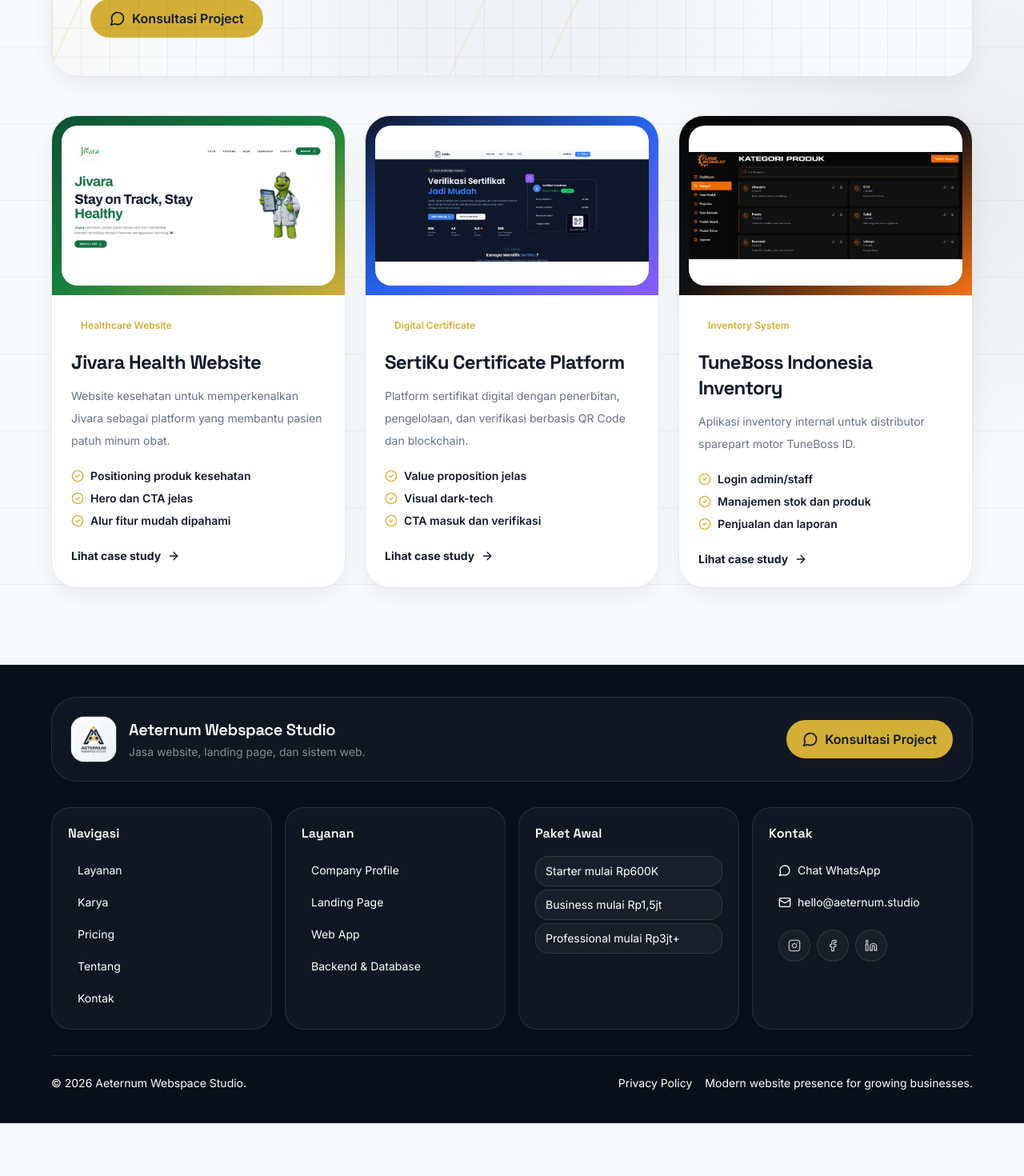
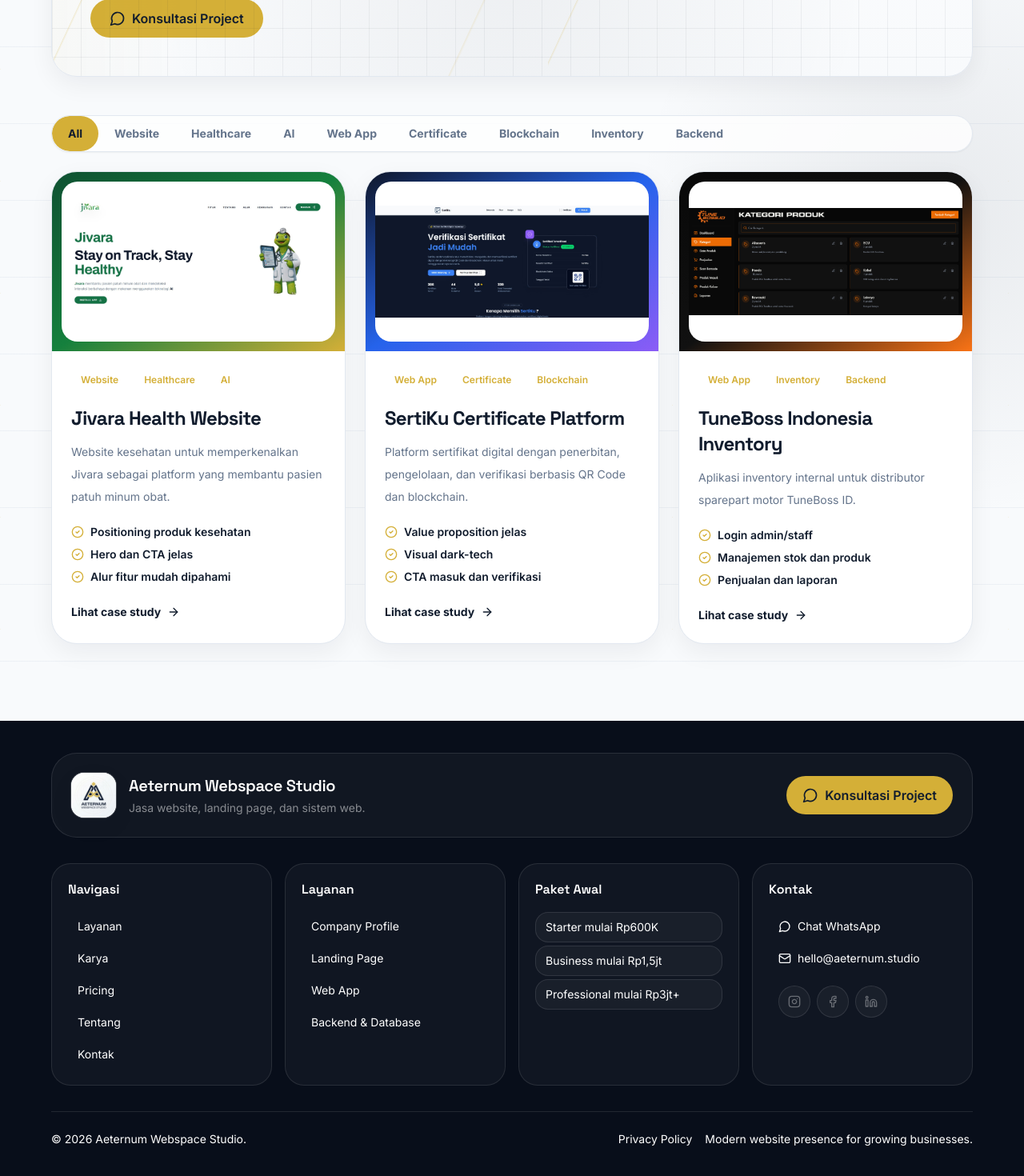
Before and after one commit to RamsNotes31/AeternumWebspaceStudio, a Next.js app: page /work in a window 1280 px wide. Shown: the part 614-2084 px from the top of the page at 80% size. Before the commit the page ends 2018 px from the top, so only its background shows below. Built offline with nearby package versions, Linux system fonts and the light colour scheme; no server answers.

Commit message:
Add portfolio filters and tracking hooks

```diff
--- a/app/contact/page.tsx
+++ b/app/contact/page.tsx
@@ -17,7 +17,7 @@
       description="Ceritakan jenis bisnis, tujuan website, referensi desain, fitur yang dibutuhkan, dan kisaran budget. Kami bantu arahkan menjadi scope yang jelas."
     >
       <section className="mx-auto mt-12 grid max-w-6xl gap-5 lg:grid-cols-[0.8fr_1.2fr]">
-        <a href={getWhatsAppUrl()} className="shine-card rounded-[2rem] border border-gold bg-gold p-7 text-navy shadow-ambient transition hover:-translate-y-1 hover:shadow-gold">
+        <a href={getWhatsAppUrl()} data-event="contact_whatsapp_click" className="shine-card rounded-[2rem] border border-gold bg-gold p-7 text-navy shadow-ambient transition hover:-translate-y-1 hover:shadow-gold">
           <MessageCircle className="h-8 w-8" />
           <h2 className="mt-5 font-display text-3xl font-bold tracking-[-0.04em]">Konsultasi via WhatsApp</h2>
           <p className="mt-4 text-sm leading-7 text-navy/70">Klik untuk membuka template pesan. Isi data singkat agar estimasi bisa diarahkan lebih cepat.</p>
--- a/app/pricing/page.tsx
+++ b/app/pricing/page.tsx
@@ -27,7 +27,7 @@
               <h2 className="font-display text-xl font-bold text-navy">{item.name}</h2>
               <p className="mt-5 font-display text-2xl font-bold text-ink">{item.price}</p>
               <p className="mt-4 text-sm leading-7 text-slateText">{item.target}</p>
-              <a href={getWhatsAppUrl(`Halo Aeternum, saya ingin konsultasi paket ${item.name}.\nNama:\nBisnis:\nKebutuhan website:\nBudget:`)} className={`mt-7 inline-flex min-h-11 w-full items-center justify-center gap-2 rounded-full px-4 text-sm font-semibold transition hover:-translate-y-0.5 ${featured ? "bg-gold text-navy hover:shadow-gold" : "border border-borderLight text-navy hover:border-gold hover:text-gold"}`}>
+              <a href={getWhatsAppUrl(`Halo Aeternum, saya ingin konsultasi paket ${item.name}.\nNama:\nBisnis:\nKebutuhan website:\nBudget:`)} data-event="pricing_page_whatsapp_click" data-package={item.name} className={`mt-7 inline-flex min-h-11 w-full items-center justify-center gap-2 rounded-full px-4 text-sm font-semibold transition hover:-translate-y-0.5 ${featured ? "bg-gold text-navy hover:shadow-gold" : "border border-borderLight text-navy hover:border-gold hover:text-gold"}`}>
                 <MessageCircle className="h-4 w-4" />
                 Konsultasi di WA
               </a>
--- a/app/work/page.tsx
+++ b/app/work/page.tsx
@@ -1,8 +1,6 @@
 import type { Metadata } from "next";
-import Image from "next/image";
-import Link from "next/link";
-import { ArrowRight, CheckCircle2 } from "lucide-react";
 import { PageHero } from "@/components/sections/page-hero";
+import { ProjectFilterGrid } from "@/components/sections/project-filter-grid";
 import { projects } from "@/content/site";
 
 export const metadata: Metadata = {
@@ -17,34 +15,7 @@
       title="Contoh arah hasil kerja: website bisnis, landing page, dan sistem internal."
       description="Portfolio Aeternum dibangun untuk menunjukkan cara kami menerjemahkan kebutuhan bisnis menjadi tampilan, sistem, dan alur produk digital yang siap digunakan."
     >
-      <section className="mx-auto mt-12 grid max-w-6xl gap-6 lg:grid-cols-3">
-        {projects.map((project) => (
-          <article key={project.slug} className="shine-card overflow-hidden rounded-[2rem] border border-borderLight bg-white shadow-ambient transition hover:-translate-y-1 hover:border-gold/45">
-            <div className={`relative h-56 bg-gradient-to-br ${project.tone} p-3`}>
-              <div className="relative h-full overflow-hidden rounded-[1.25rem] bg-white">
-                <Image src={project.image} alt={`${project.title} screenshot`} fill sizes="(min-width: 1024px) 360px, 100vw" className="object-contain object-center" />
-              </div>
-            </div>
-            <div className="p-6">
-              <span className="rounded-full bg-gold/12 px-3 py-1 text-xs font-semibold text-gold">{project.label}</span>
-              <h2 className="mt-5 font-display text-2xl font-bold tracking-[-0.03em] text-navy">{project.title}</h2>
-              <p className="mt-3 text-sm leading-7 text-slateText">{project.summary}</p>
-              <div className="mt-5 grid gap-2">
-                {project.highlights.slice(0, 3).map((item) => (
-                  <p key={item} className="flex items-center gap-2 text-sm font-semibold text-navy">
-                    <CheckCircle2 className="h-4 w-4 text-gold" />
-                    {item}
-                  </p>
-                ))}
-              </div>
-              <Link href={project.detailHref} className="mt-6 inline-flex items-center gap-2 text-sm font-bold text-navy transition hover:text-gold">
-                Lihat case study
-                <ArrowRight className="h-4 w-4" />
-              </Link>
-            </div>
-          </article>
-        ))}
-      </section>
+      <ProjectFilterGrid projects={projects} />
     </PageHero>
   );
 }
--- a/components/layout/footer.tsx
+++ b/components/layout/footer.tsx
@@ -7,9 +7,9 @@
 const services = ["Company Profile", "Landing Page", "Web App", "Backend & Database"];
 const packages = ["Starter mulai Rp600K", "Business mulai Rp1,5jt", "Professional mulai Rp3jt+"];
 const socials = [
-  { label: "Instagram", href: "https://instagram.com/aeternum.studio", icon: Instagram },
-  { label: "Facebook", href: "https://facebook.com/aeternum.studio", icon: Facebook },
-  { label: "LinkedIn", href: "https://linkedin.com/company/aeternum-studio", icon: Linkedin },
+  { label: "Instagram segera hadir", icon: Instagram },
+  { label: "Facebook segera hadir", icon: Facebook },
+  { label: "LinkedIn segera hadir", icon: Linkedin },
 ];
 
 export function Footer() {
@@ -35,6 +35,7 @@
 
           <a
             href={getWhatsAppUrl()}
+            data-event="footer_top_whatsapp_click"
             className="inline-flex min-h-12 items-center justify-center gap-2 rounded-full bg-gold px-5 font-semibold text-navy transition hover:-translate-y-0.5 hover:shadow-gold"
           >
             <MessageCircle className="h-5 w-5" />
@@ -69,7 +70,7 @@
           </FooterCard>
 
           <FooterCard title="Kontak">
-            <a href={getWhatsAppUrl()} className="flex items-center gap-2 rounded-2xl px-3 py-2 transition hover:bg-white/[0.06] hover:text-gold">
+            <a href={getWhatsAppUrl()} data-event="footer_contact_whatsapp_click" className="flex items-center gap-2 rounded-2xl px-3 py-2 transition hover:bg-white/[0.06] hover:text-gold">
               <MessageCircle className="h-4 w-4" />
               Chat WhatsApp
             </a>
@@ -81,16 +82,14 @@
               {socials.map((item) => {
                 const Icon = item.icon;
                 return (
-                  <a
+                  <span
                     key={item.label}
-                    href={item.href}
-                    target="_blank"
-                    rel="noreferrer"
                     aria-label={item.label}
-                    className="grid h-10 w-10 place-items-center rounded-full border border-white/10 bg-white/[0.04] text-white/70 transition hover:-translate-y-0.5 hover:border-gold hover:text-gold"
+                    title={item.label}
+                    className="grid h-10 w-10 place-items-center rounded-full border border-white/10 bg-white/[0.04] text-white/35"
                   >
                     <Icon className="h-4 w-4" />
-                  </a>
+                  </span>
                 );
               })}
             </div>
--- a/components/layout/navbar.tsx
+++ b/components/layout/navbar.tsx
@@ -43,6 +43,7 @@
 
           <a
             href={getWhatsAppUrl()}
+            data-event="navbar_whatsapp_click"
             className="inline-flex min-h-10 shrink-0 items-center justify-center gap-2 rounded-full bg-gold px-3 text-sm font-bold text-navy transition hover:-translate-y-0.5 hover:shadow-gold sm:min-h-11 sm:px-4"
           >
             <MessageCircle className="h-4 w-4" />
--- a/components/sections/contact-brief-form.tsx
+++ b/components/sections/contact-brief-form.tsx
@@ -70,7 +70,7 @@
         </label>
       </div>
       {error ? <p className="mt-4 rounded-2xl bg-red-50 px-4 py-3 text-sm font-semibold text-red-700">{error}</p> : null}
-      <button type="submit" disabled={isSubmitting} className="mt-6 inline-flex min-h-12 w-full items-center justify-center gap-2 rounded-full bg-gold px-5 font-bold text-navy transition hover:-translate-y-0.5 hover:shadow-gold disabled:cursor-not-allowed disabled:opacity-60">
+      <button type="submit" data-event="contact_form_submit" disabled={isSubmitting} className="mt-6 inline-flex min-h-12 w-full items-center justify-center gap-2 rounded-full bg-gold px-5 font-bold text-navy transition hover:-translate-y-0.5 hover:shadow-gold disabled:cursor-not-allowed disabled:opacity-60">
         <MessageCircle className="h-5 w-5" />
         {isSubmitting ? "Menyiapkan pesan..." : "Kirim brief via WhatsApp"}
       </button>
--- a/components/sections/page-hero.tsx
+++ b/components/sections/page-hero.tsx
@@ -25,6 +25,7 @@
         <p className="mt-6 max-w-2xl text-base leading-8 text-slateText md:text-lg">{description}</p>
         <a
           href={getWhatsAppUrl()}
+          data-event="page_hero_whatsapp_click"
           className="mt-9 inline-flex min-h-12 items-center justify-center gap-2 rounded-full bg-gold px-6 font-semibold text-navy transition hover:-translate-y-0.5 hover:shadow-gold"
         >
           <MessageCircle className="h-5 w-5" />
--- /dev/null
+++ b/components/sections/project-filter-grid.tsx
@@ -0,0 +1,67 @@
+"use client";
+
+import Image from "next/image";
+import Link from "next/link";
+import { useState } from "react";
+import { ArrowRight, CheckCircle2 } from "lucide-react";
+import type { projects } from "@/content/site";
+
+type Project = (typeof projects)[number];
+
+export function ProjectFilterGrid({ projects }: { projects: Project[] }) {
+  const filters = ["All", ...Array.from(new Set(projects.flatMap((project) => project.categories)))] as const;
+  const [activeFilter, setActiveFilter] = useState<string>("All");
+  const filteredProjects = activeFilter === "All" ? projects : projects.filter((project) => project.categories.includes(activeFilter));
+
+  return (
+    <section className="mx-auto mt-12 max-w-6xl">
+      <div className="no-scrollbar flex gap-2 overflow-x-auto rounded-full border border-borderLight bg-white/80 p-1 shadow-sm">
+        {filters.map((filter) => (
+          <button
+            key={filter}
+            type="button"
+            onClick={() => setActiveFilter(filter)}
+            className={`shrink-0 rounded-full px-4 py-2 text-sm font-bold transition ${
+              activeFilter === filter ? "bg-gold text-navy shadow-gold" : "text-slateText hover:bg-background hover:text-navy"
+            }`}
+          >
+            {filter}
+          </button>
+        ))}
+      </div>
+
+      <div className="mt-6 grid gap-6 lg:grid-cols-3">
+        {filteredProjects.map((project) => (
+          <article key={project.slug} className="shine-card overflow-hidden rounded-[2rem] border border-borderLight bg-white shadow-ambient transition hover:-translate-y-1 hover:border-gold/45">
+            <div className={`relative h-56 bg-gradient-to-br ${project.tone} p-3`}>
+              <div className="relative h-full overflow-hidden rounded-[1.25rem] bg-white">
+                <Image src={project.image} alt={`${project.title} screenshot`} fill sizes="(min-width: 1024px) 360px, 100vw" className="object-contain object-center" />
+              </div>
+            </div>
+            <div className="p-6">
+              <div className="flex flex-wrap gap-2">
+                {project.categories.map((category) => (
+                  <span key={category} className="rounded-full bg-gold/12 px-3 py-1 text-xs font-semibold text-gold">{category}</span>
+                ))}
+              </div>
+              <h2 className="mt-5 font-display text-2xl font-bold tracking-[-0.03em] text-navy">{project.title}</h2>
+              <p className="mt-3 text-sm leading-7 text-slateText">{project.summary}</p>
+              <div className="mt-5 grid gap-2">
+                {project.highlights.slice(0, 3).map((item) => (
+                  <p key={item} className="flex items-center gap-2 text-sm font-semibold text-navy">
+                    <CheckCircle2 className="h-4 w-4 text-gold" />
+                    {item}
+                  </p>
+                ))}
+              </div>
+              <Link href={project.detailHref} data-event="portfolio_case_study_click" data-project={project.slug} className="mt-6 inline-flex items-center gap-2 text-sm font-bold text-navy transition hover:text-gold">
+                Lihat case study
+                <ArrowRight className="h-4 w-4" />
+              </Link>
+            </div>
+          </article>
+        ))}
+      </div>
+    </section>
+  );
+}
--- a/content/site.ts
+++ b/content/site.ts
@@ -164,6 +164,7 @@
     summary: "Website kesehatan untuk memperkenalkan Jivara sebagai platform yang membantu pasien patuh minum obat.",
     description: "Jivara membantu pasien patuh minum obat dan mendeteksi interaksi berbahaya dengan makanan menggunakan teknologi AI.",
     stack: ["Healthcare website", "AI feature messaging", "Responsive landing page", "Product education"],
+    categories: ["Website", "Healthcare", "AI"],
     highlights: ["Positioning produk kesehatan", "Hero dan CTA jelas", "Alur fitur mudah dipahami", "Tampilan clean dan trusted"],
     caseStudy: {
       problem: "Produk kesehatan berbasis AI perlu dijelaskan dengan bahasa yang mudah dipahami pasien, bukan hanya istilah teknis.",
@@ -182,6 +183,7 @@
     summary: "Platform sertifikat digital dengan penerbitan, pengelolaan, dan verifikasi berbasis QR Code dan blockchain.",
     description: "SertiKu adalah aplikasi untuk menerbitkan, mengelola, dan memverifikasi sertifikat digital dengan teknologi QR Code dan blockchain.",
     stack: ["Certificate platform", "QR verification", "Blockchain messaging", "SaaS landing page"],
+    categories: ["Web App", "Certificate", "Blockchain"],
     highlights: ["Value proposition jelas", "Visual dark-tech", "CTA masuk dan verifikasi", "Stat dan trust signal"],
     caseStudy: {
       problem: "Layanan sertifikat digital membutuhkan penjelasan yang meyakinkan tentang verifikasi, keamanan, dan kemudahan penggunaan.",
@@ -200,6 +202,7 @@
     summary: "Aplikasi inventory internal untuk distributor sparepart motor TuneBoss ID.",
     description: "Frontend memakai Expo/React Native Web + TypeScript, backend memakai Laravel 12 + Sanctum untuk login admin/staff, stok, produk, penjualan, laporan, audit log, export, dan PWA.",
     stack: ["Expo / React Native Web", "TypeScript", "Laravel 12", "Sanctum", "PWA"],
+    categories: ["Web App", "Inventory", "Backend"],
     highlights: ["Login admin/staff", "Manajemen stok dan produk", "Penjualan dan laporan", "Audit log dan export"],
     caseStudy: {
       problem: "Distributor sparepart motor membutuhkan sistem internal untuk mengelola kategori, produk, stok, penjualan, dan laporan secara lebih rapi.",
@@ -208,3 +211,21 @@
     },
   },
 ];
+
+export const testimonials = [
+  {
+    project: "Jivara",
+    quote: "Aeternum membantu membuat pesan produk kesehatan berbasis AI menjadi lebih mudah dipahami dan terlihat siap dipresentasikan.",
+    role: "Healthcare product website",
+  },
+  {
+    project: "SertiKu",
+    quote: "Visual dan struktur halaman dibuat untuk menjelaskan verifikasi QR dan sertifikat digital dengan lebih meyakinkan.",
+    role: "Digital certificate platform",
+  },
+  {
+    project: "TuneBoss Indonesia",
+    quote: "Sistem inventory dibangun dengan alur internal yang rapi untuk kebutuhan produk, stok, penjualan, laporan, dan audit.",
+    role: "Inventory internal system",
+  },
+];
```
Also changed, not shown: app/page.tsx (+27 -0 lines), 1 other file (tests, documents, lock files or other folders).
